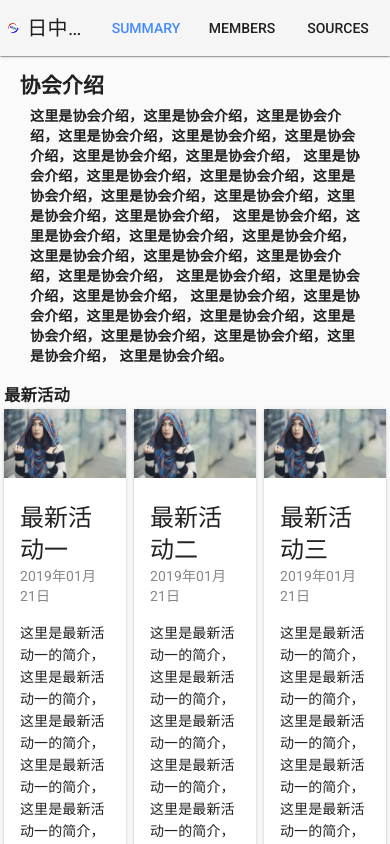
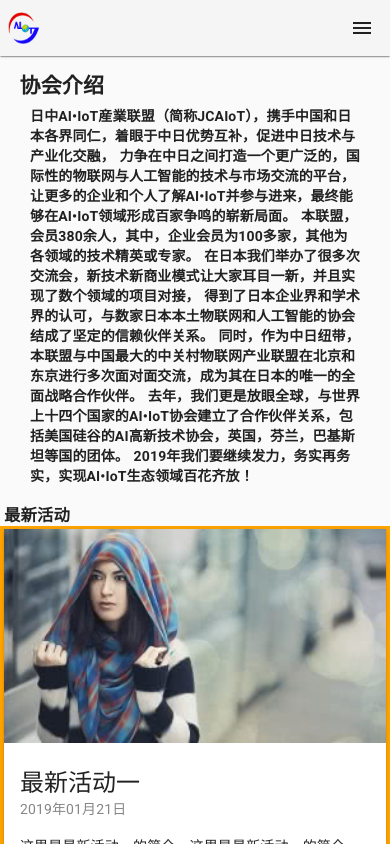
Before and after one commit to liuyang19900520/iot-page, a Nuxt app: page / in a window 390 px wide. Shown: the top 844 px of the page. Built offline with nearby package versions, Linux system fonts and the light colour scheme.

Commit message:
header tool responsive v0.1

```diff
--- a/components/ActivityTool.vue
+++ b/components/ActivityTool.vue
@@ -3,16 +3,19 @@
     <div class="title-post">
       <h1>协会介绍</h1>
       <h4 class="title-post-content">
-        这里是协会介绍，这里是协会介绍，这里是协会介绍，这里是协会介绍，这里是协会介绍，这里是协会介绍，这里是协会介绍，这里是协会介绍，
-        这里是协会介绍，这里是协会介绍，这里是协会介绍，这里是协会介绍，这里是协会介绍，这里是协会介绍，这里是协会介绍，这里是协会介绍，
-        这里是协会介绍，这里是协会介绍，这里是协会介绍，这里是协会介绍，这里是协会介绍，这里是协会介绍，这里是协会介绍，这里是协会介绍，
-        这里是协会介绍，这里是协会介绍，这里是协会介绍，
-        这里是协会介绍，这里是协会介绍，这里是协会介绍，这里是协会介绍，这里是协会介绍，这里是协会介绍，这里是协会介绍，这里是协会介绍，
-        这里是协会介绍。
+        日中AI•IoT産業联盟（简称JCAIoT），携手中国和日本各界同仁，着眼于中日优势互补，促进中日技术与产业化交融，
+        力争在中日之间打造一个更广泛的，国际性的物联网与人工智能的技术与市场交流的平台，
+        让更多的企业和个人了解AI•IoT并参与进来，最终能够在AI•IoT领域形成百家争鸣的崭新局面。
+        本联盟，会员380余人，其中，企业会员为100多家，其他为各领域的技术精英或专家。
+        在日本我们举办了很多次交流会，新技术新商业模式让大家耳目一新，并且实现了数个领域的项目对接，
+        得到了日本企业界和学术界的认可，与数家日本本土物联网和人工智能的协会结成了坚定的信赖伙伴关系。
+        同时，作为中日纽带，本联盟与中国最大的中关村物联网产业联盟在北京和东京进行多次面对面交流，成为其在日本的唯一的全面战略合作伙伴。
+        去年，我们更是放眼全球，与世界上十四个国家的AI•IoT协会建立了合作伙伴关系，包括美国硅谷的AI高新技术协会，英国，芬兰，巴基斯坦等国的团体。
+        2019年我们要继续发力，务实再务实，实现AI•IoT生态领域百花齐放！
       </h4>
     </div>
     <h3 class="title-post-title">最新活动</h3>
-    <div class="md-layout">
+    <div class="md-layout post-flex">
       <md-card class="md-layout-item">
         <md-card-media>
           <img src="../assets/post-1.jpg" alt="People">
@@ -66,14 +69,7 @@
 <script>
 export default {
   name: "Layouts",
-  methods: {
-    sendMessage() {
-      window.alert("Send a message...");
-    },
-    doACall() {
-      window.alert("Calling someone...");
-    }
-  }
+  methods: {}
 };
 </script>
 
@@ -83,7 +79,7 @@ export default {
 }
 
 .md-card {
-  width: 30%;
+  width: 320px;
   margin: 1%;
   display: inline-block;
   vertical-align: top;
@@ -100,4 +96,67 @@ export default {
 .title-post-content {
   margin: 3%;
 }
+
+.post-flex {
+  display: flex;
+  flex-direction: row;
+  flex-wrap: wrap;
+  align-content: flex-start;
+}
+
+@media only screen and (min-width: 240px) and (max-width: 320px) {
+  .post-flex {
+    display: block;
+    background-color: red;
+  }
+
+  .md-card {
+    width: 98%;
+    margin: 1%;
+    display: inline-block;
+    vertical-align: top;
+  }
+}
+
+@media only screen and (min-width: 321px) and (max-width: 480px) {
+  .post-flex {
+    display: block;
+    background-color: orange;
+  }
+
+  .md-card {
+    width: 98%;
+    margin: 1%;
+    display: inline-block;
+    vertical-align: top;
+  }
+}
+
+@media only screen and (min-width: 481px) and (max-width: 768px) {
+  .post-flex {
+    display: block;
+    background-color: yellow;
+  }
+
+  .md-card {
+    width: 98%;
+    margin: 1%;
+    display: inline-block;
+    vertical-align: top;
+  }
+}
+
+@media only screen and (min-width: 769px) and (max-width: 1024px) {
+  .post-flex {
+    display: block;
+    background-color: green;
+  }
+
+  .md-card {
+    width: 48%;
+    margin: 1%;
+    display: inline-block;
+    vertical-align: top;
+  }
+}
 </style>
--- a/components/HeadTool.vue
+++ b/components/HeadTool.vue
@@ -1,14 +1,46 @@
 <template>
   <div>
-    <md-toolbar md-elevation="1">
+    <md-toolbar md-elevation="1" class="headbar-style">
       <img class="logo" src="../assets/logo.jpg">
-      <h3 class="md-title" style="flex: 1">日中AI•IoT产业联盟</h3>
+      <h1 class="titlelogo" style="flex: 1">Japan-China AI·IOT Industry Alliance (JCAIoT)</h1>
 
-      <md-button v-bind:class="{ 'md-primary': isSummary }" @click="toSummary">SUMMARY</md-button>
+      <div>
+        <md-button
+          class="isMenuLetter"
+          v-bind:class="{ 'md-primary': isSummary }"
+          @click="toSummary"
+        >SUMMARY</md-button>
 
-      <md-button v-bind:class="{ 'md-primary': isMember }" @click="toMembers">MEMBERS</md-button>
+        <md-button
+          class="isMenuLetter"
+          v-bind:class="{ 'md-primary': isMember }"
+          @click="toMembers"
+        >MEMBERS</md-button>
 
-      <md-button v-bind:class="{ 'md-primary': isSource }" @click="toSources">SOURCES</md-button>
+        <md-button
+          class="isMenuLetter"
+          v-bind:class="{ 'md-primary': isSource }"
+          @click="toSources"
+        >SOURCES</md-button>
+
+        <md-menu class="isMenuIcon" md-direction="bottom-end">
+          <md-button md-menu-trigger>
+            <md-icon>menu</md-icon>
+          </md-button>
+
+          <md-menu-content>
+            <md-menu-item>
+              <md-button v-bind:class="{ 'md-primary': isSummary }" @click="toSummary">SUMMARY</md-button>
+            </md-menu-item>
+            <md-menu-item>
+              <md-button v-bind:class="{ 'md-primary': isMember }" @click="toMembers">MEMBERS</md-button>
+            </md-menu-item>
+            <md-menu-item>
+              <md-button v-bind:class="{ 'md-primary': isSource }" @click="toSources">SOURCES</md-button>
+            </md-menu-item>
+          </md-menu-content>
+        </md-menu>
+      </div>
     </md-toolbar>
   </div>
 </template>
@@ -19,7 +51,8 @@ export default {
     return {
       isSummary: null,
       isMember: null,
-      isSource: null
+      isSource: null,
+      menuVisible: false
     };
   },
   methods: {
@@ -36,7 +69,6 @@ export default {
     },
 
     pathPrimary() {
-
       switch (this.$route.path) {
         case "/":
           this.isSummary = true;
@@ -62,9 +94,105 @@ export default {
 };
 </script>
 
-<style>
+<style lang="scss" scoped>
 .logo {
-  width: 3%;
-  height: 3%;
+  width: 48px;
+  height: 48px;
+}
+
+.titlelogo {
+  margin-left: 1%;
+  font-weight: bold;
+}
+
+.isMenuIcon {
+  display: none;
+}
+
+@media only screen and (min-width: 240px) and (max-width: 320px) {
+  .logo {
+    width: 32px;
+    height: 32px;
+  }
+  .titlelogo {
+    display: none;
+  }
+
+  .isMenuLetter {
+    display: none;
+  }
+
+  .headbar-style {
+    justify-content: space-between;
+  }
+
+  .isMenuIcon {
+    display: flex;
+  }
+
+  .md-button {
+    min-width: 0px;
+  }
+}
+
+@media only screen and (min-width: 321px) and (max-width: 480px) {
+  .logo {
+    width: 32px;
+    height: 32px;
+  }
+  .titlelogo {
+    display: none;
+  }
+
+  .isMenuLetter {
+    display: none;
+  }
+
+  .isMenuIcon {
+    display: flex;
+  }
+  .headbar-style {
+    justify-content: space-between;
+  }
+
+  .md-button {
+    min-width: 0px;
+  }
+}
+
+@media only screen and (min-width: 481px) and (max-width: 768px) {
+  .logo {
+    width: 48px;
+    height: 3248pxpx;
+  }
+  .titlelogo {
+    display: none;
+  }
+
+  .isMenuIcon {
+    display: none;
+  }
+
+  .headbar-style {
+    justify-content: space-between;
+  }
+}
+
+@media only screen and (min-width: 769px) and (max-width: 1024px) {
+  .logo {
+    width: 48px;
+    height: 48px;
+  }
+  .titlelogo {
+    display: none;
+  }
+
+  .isMenuIcon {
+    display: none;
+  }
+
+  .headbar-style {
+    justify-content: space-between;
+  }
 }
 </style>
--- a/nuxt.config.js
+++ b/nuxt.config.js
@@ -6,14 +6,16 @@ module.exports = {
     title: 'iot-page',
     meta: [
       { charset: 'utf-8' },
-      { name: 'viewport', content: 'width=device-width, initial-scale=1' },
-      { hid: 'description', name: 'description', content: 'Nuxt.js project' }
+      { name: 'viewport', content: 'width=device-width, initial-scale=1,maximum-scale=1,user-scalable=no' },
+      { hid: 'description', name: 'description', content: 'Nuxt.js project' },
+      { name: 'HandheldFriendly', content: 'true' }
     ],
     link: [
       { rel: 'icon', type: 'image/x-icon', href: '/favicon.ico' },
       { rel: 'stylesheet', href: '//fonts.googleapis.com/css?family=Roboto:100,200,300,400,500,700,400italic|Material+Icons' }
     ]
   },
+
   /*
   ** Customize the progress bar color
   */
```
Also changed, not shown: assets/logo.jpg, assets/titlelogo.jpg (added).
